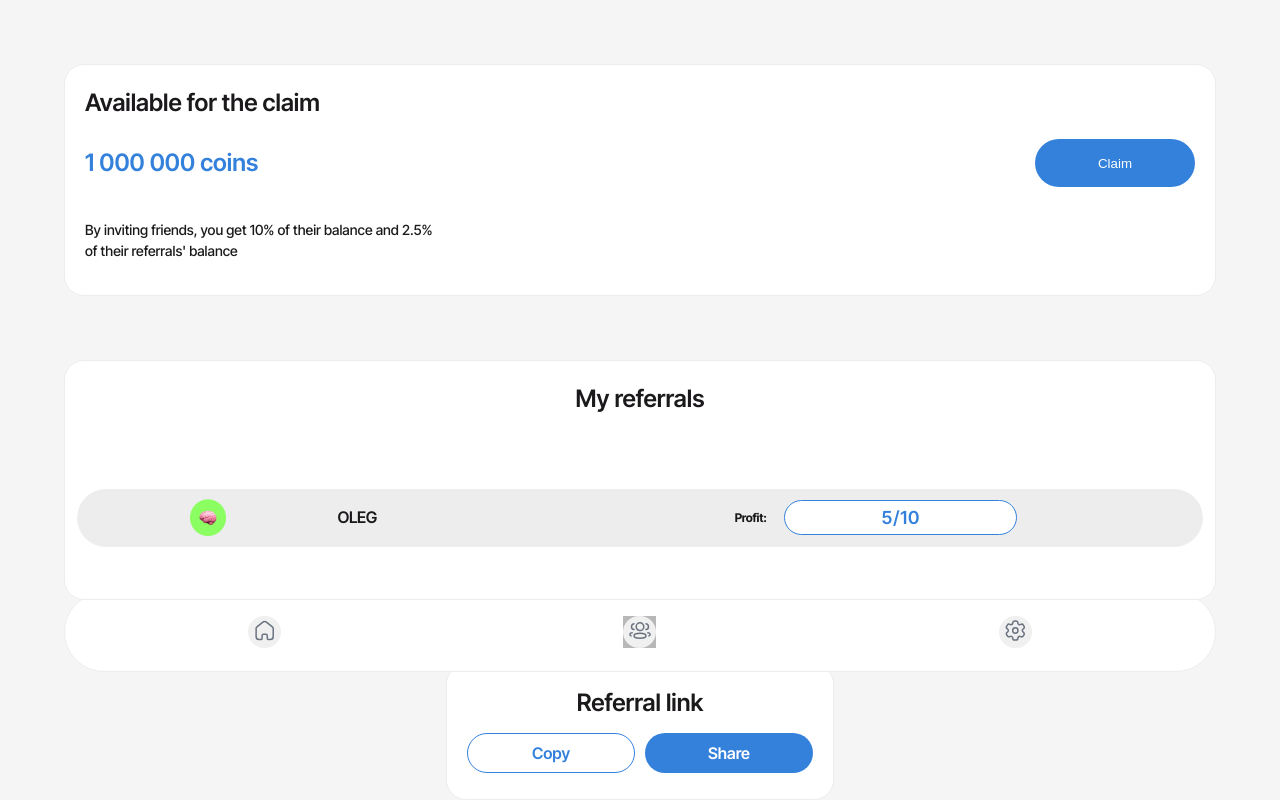
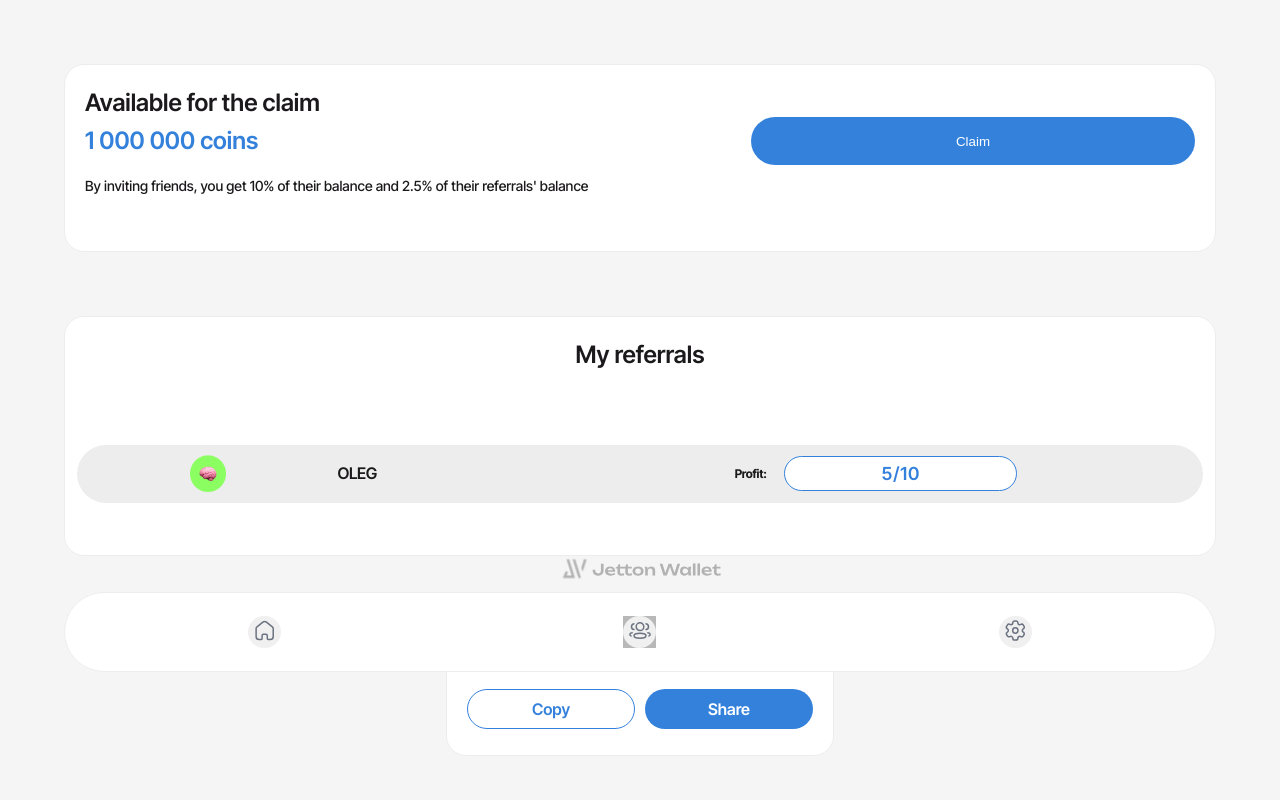
Before and after one commit to FasadSalatov/Jettocoinwebapp, a React (Create React App) app: page /contact in a window 1280 px wide. Built offline with nearby package versions, Linux system fonts and the light colour scheme.

Commit message:
Add files via upload

```diff
--- a/src/styles/home.css
+++ b/src/styles/home.css
@@ -308,7 +308,7 @@ flex-grow: 0;
 .bbh2 {
     /* By inviting friends, you get 10% of their balance and 2.5% of their referrals' balance */
 
-width: 348px;
+width: 90%;
 height: 42px;
 
 font-family: 'Inter Tight';
@@ -483,7 +483,7 @@ align-items: center;
 padding: 12px 44px;
 gap: 8px;
 
-width: 160px !important;
+width: 40% !important;
 height: 48px;
 
 /* Blue */
@@ -503,7 +503,7 @@ color: white;
     display: flex;
     align-items: center;
     justify-content: space-between !important;
-
+    max-height: 5vh;
     width: 100%;
     justify-content: center;
 }
```
